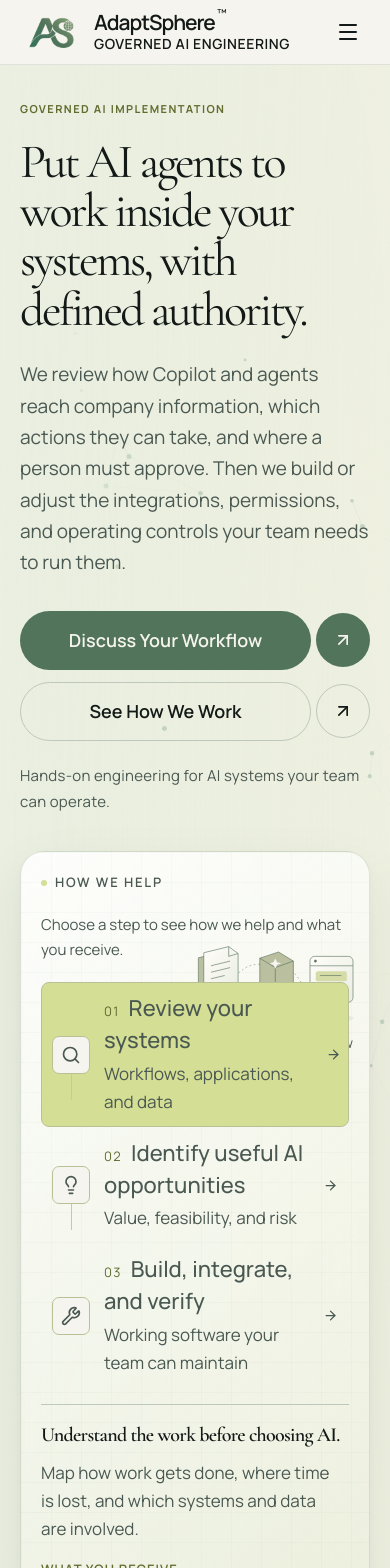
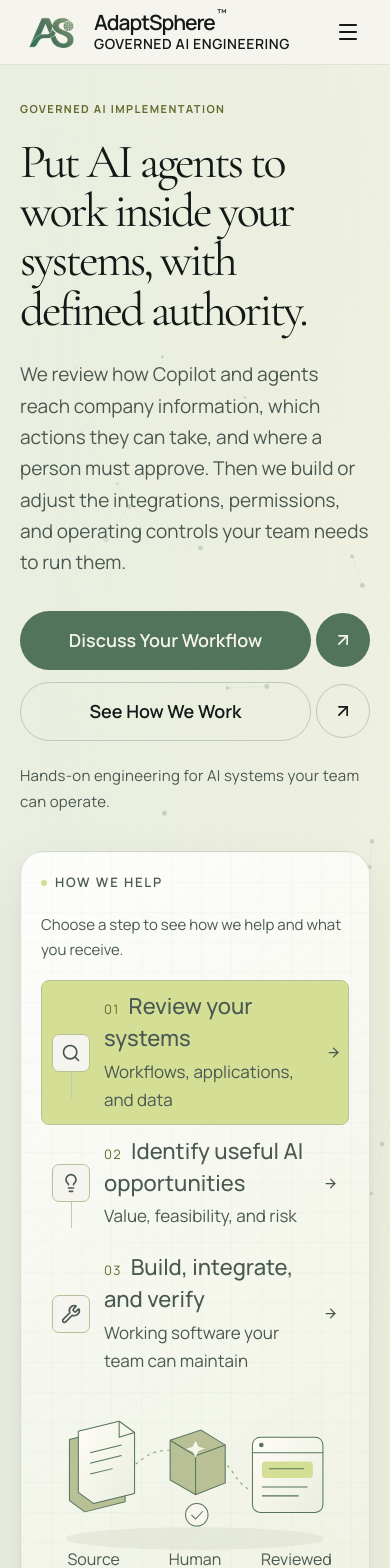
Before and after one commit to sougataroy-architect/adaptsphere-website, a Next.js app in the folder app/: page / in a window 390 px wide. Shown: the top 1568 px of the page. Built offline with nearby package versions, Linux system fonts and the light colour scheme.

Commit message:
Revert "Make homepage visuals more prominent"
This reverts commit f8af04a8cfe9fbacc0a6bddf279514a890c6e287.

```diff
--- a/app/src/app/globals.css
+++ b/app/src/app/globals.css
@@ -167,31 +167,6 @@
 .home-hero .hero-copy{padding-top:0}
 .delivery-art{max-width:440px;margin:8px auto 12px}
 .delivery-board .control-panels{min-height:0}
-.delivery-board .explorer-hint,
-.delivery-board .architecture-nodes,
-.delivery-board .control-panels,
-.delivery-board .board-caption{position:relative;z-index:1}
-.delivery-board .delivery-art{position:absolute;inset:72px 12px auto auto;width:49%;max-width:none;margin:0;z-index:0;opacity:.18;pointer-events:none;filter:saturate(.72)}
-.delivery-board .delivery-art .workflow-scene{width:100%;}
-.delivery-board .delivery-art .scene-legend{display:none}
-.delivery-board .architecture-nodes{max-width:58%;margin-top:20px}
-.delivery-board .control-panels{max-width:58%;}
-.delivery-board .board-caption{max-width:58%;}
-.visual-use-cases .problem-grid{grid-template-columns:repeat(3,minmax(0,1fr));align-items:stretch}
-.visual-use-cases .problem-grid article{display:flex;flex-direction:column;min-width:0}
-.visual-use-cases .use-case-art{display:flex;align-items:center;justify-content:center;min-height:250px;padding:12px;overflow:hidden}
-.visual-use-cases .use-case-art .workflow-scene{width:100%;max-width:480px}
-.visual-use-cases .use-case-art .scene-legend{width:100%;font-size:13px;gap:6px;margin-top:-8px;padding:0 4px 8px}
-.visual-use-cases .problem-grid h3{min-height:2.3em}
-.visual-use-cases .problem-grid p{font-size:16px;line-height:1.7}
-@media(max-width:767px){
-  .delivery-board .delivery-art{inset:78px 0 auto auto;width:54%;opacity:.13}
-  .delivery-board .architecture-nodes,.delivery-board .control-panels,.delivery-board .board-caption{max-width:100%}
-  .visual-use-cases .problem-grid{grid-template-columns:1fr}
-  .visual-use-cases .use-case-art{max-width:none;min-height:230px}
-  .visual-use-cases .use-case-art .workflow-scene{max-width:430px}
-  .visual-use-cases .problem-grid h3{min-height:0}
-}
 .process-grid{position:relative;gap:28px}
 .process-grid>li{position:relative;border-top:2px solid #bac095;padding-top:24px}
 .process-grid>li::before{content:"";position:absolute;top:-7px;left:0;width:12px;height:12px;border-radius:50%;background:#52745b;border:3px solid #f6f4ee}
```
